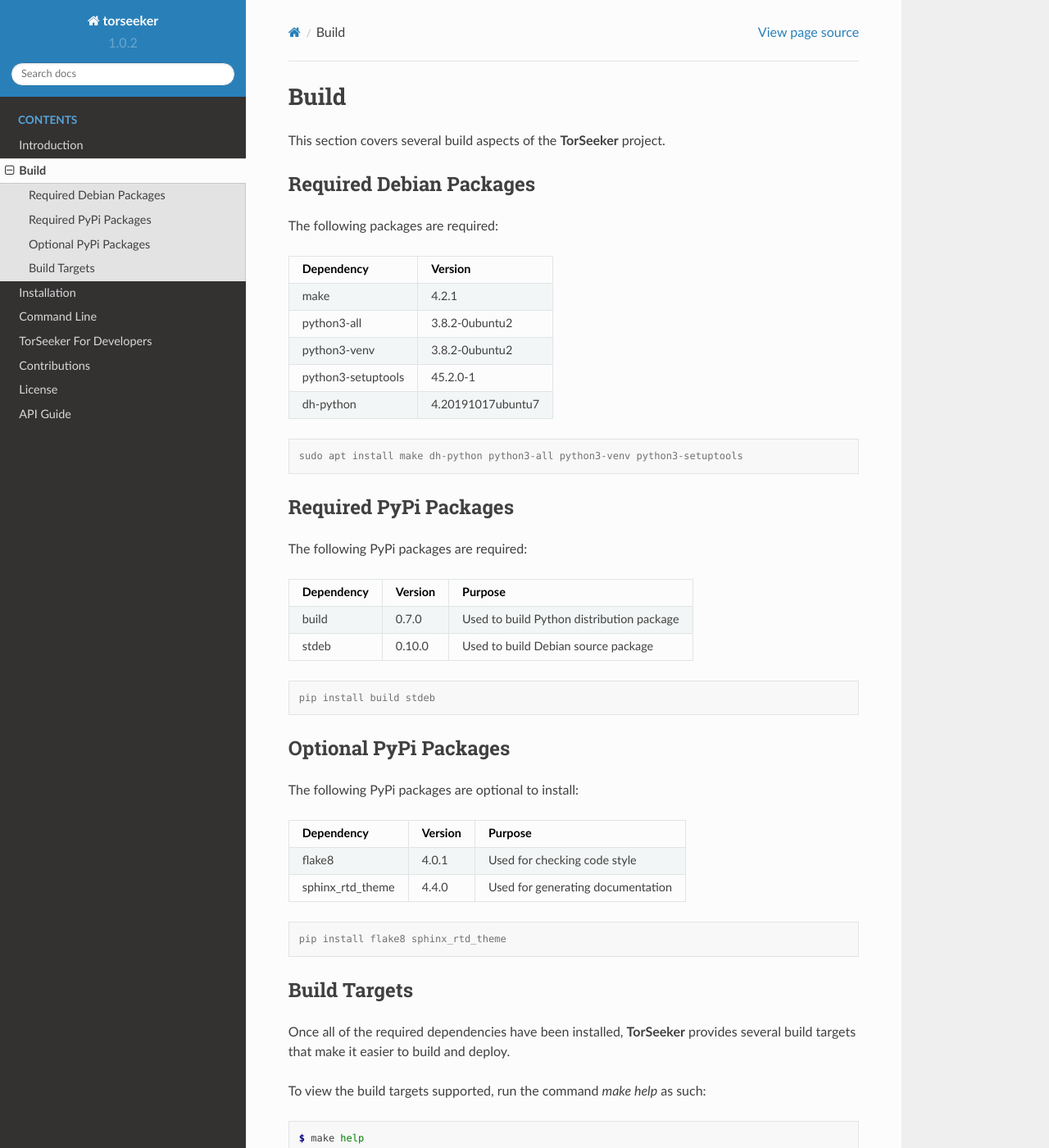
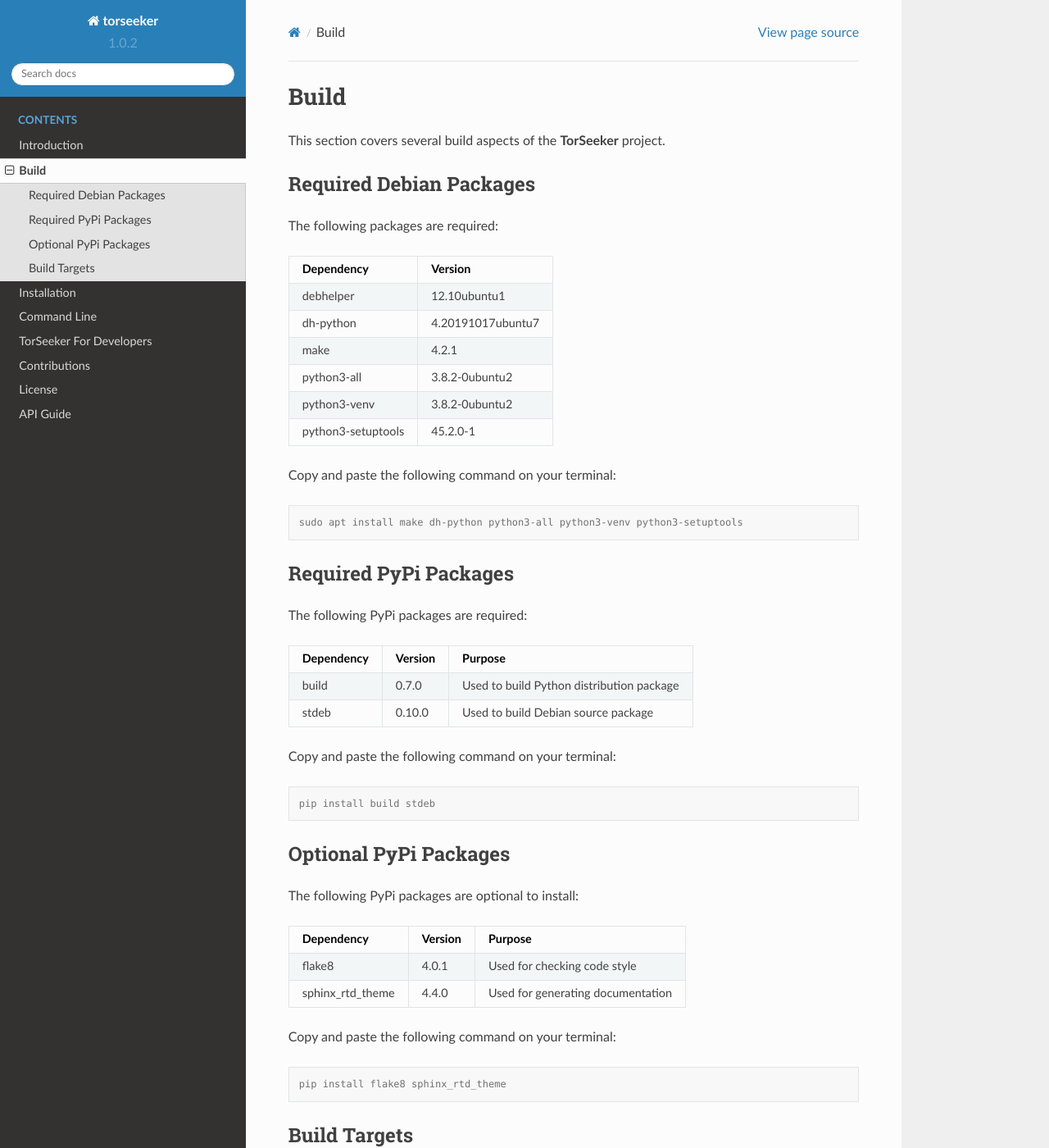
Before and after one commit to rwprimitives/tor-seeker, a Sphinx documentation site: the page built from docs/source/build.rst, in a window 1280 px wide and 1400 px high. Shown: the whole window at 82% size. Built offline with Sphinx 7.4.7 and the Read the Docs theme 2.0.0, drawn with Linux system fonts in a browser that asks for light colours.

Commit message:
Updated build page

```diff
--- a/docs/source/build.rst
+++ b/docs/source/build.rst
@@ -14,6 +14,10 @@
 
    * - Dependency
      - Version
+   * - debhelper
+     - 12.10ubuntu1
+   * - dh-python
+     - 4.20191017ubuntu7
    * - make
      - 4.2.1
    * - python3-all
@@ -22,8 +26,9 @@
      - 3.8.2-0ubuntu2
    * - python3-setuptools
      - 45.2.0-1
-   * - dh-python
-     - 4.20191017ubuntu7
+
+
+Copy and paste the following command on your terminal:
 
 .. code-block:: console
 
@@ -48,6 +53,9 @@
      - 0.10.0
      - Used to build Debian source package
 
+
+Copy and paste the following command on your terminal:
+
 .. code-block:: console
 
     pip install build stdeb
@@ -70,6 +78,9 @@
    * - sphinx_rtd_theme
      - 4.4.0
      - Used for generating documentation
+
+
+Copy and paste the following command on your terminal:
 
 .. code-block:: console
 
```
